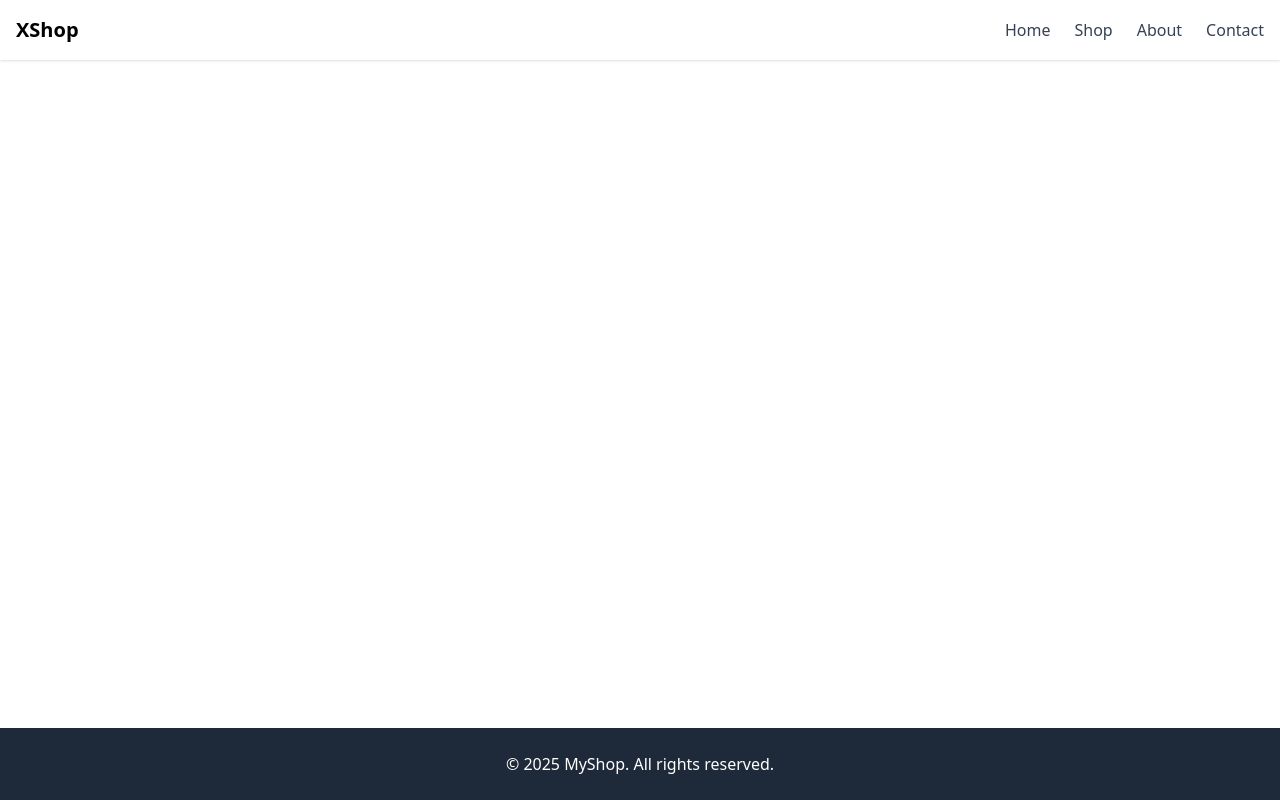
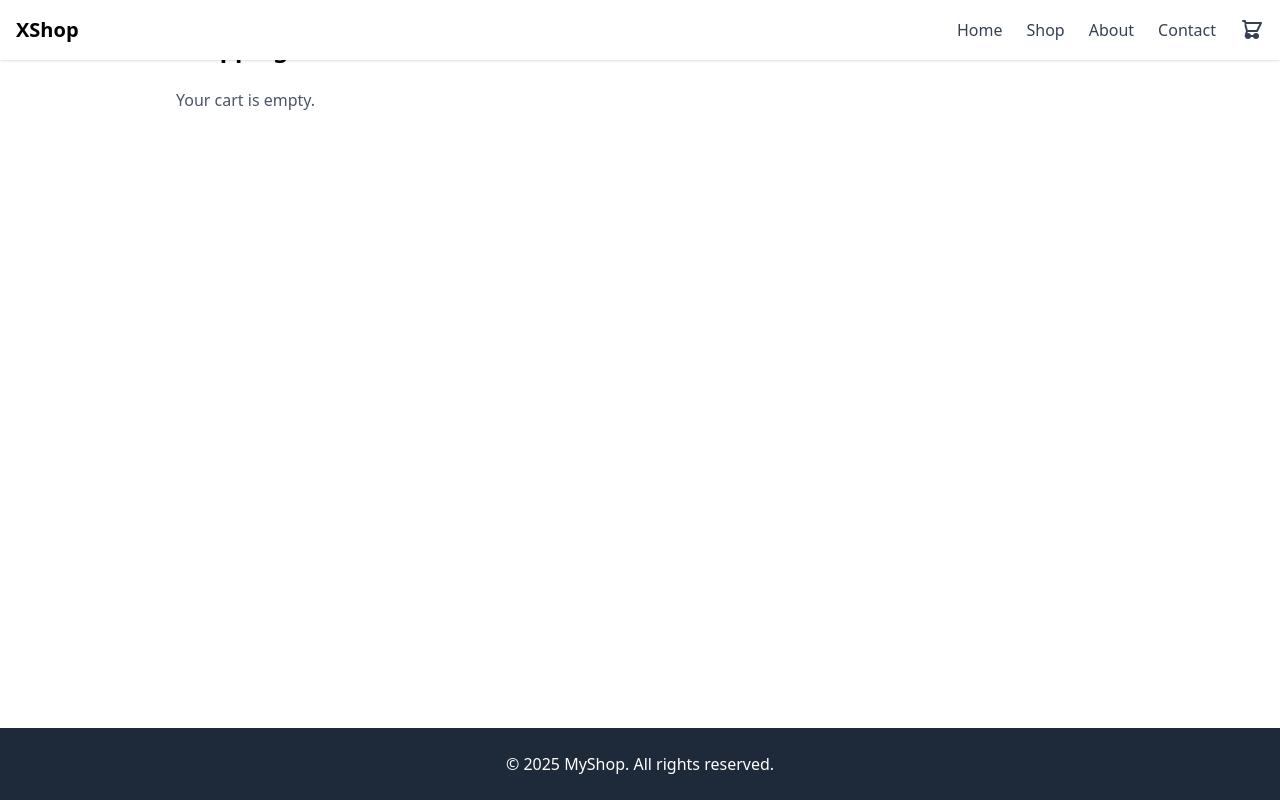
Before and after one commit to yasaman-khosravi-fard/Xshop-frontend, a Nuxt app: page /cart in a window 1280 px wide. Built offline with nearby package versions, Linux system fonts and the light colour scheme.

Commit message:
implementing shopping cart page in navbar ind the cart page itself

```diff
--- a/components/Header.vue
+++ b/components/Header.vue
@@ -1,18 +1,67 @@
 <template>
   <div>
     <!-- Navbar -->
-    <header class="bg-white shadow">
+    <header class="bg-white shadow fixed top-0 left-0 w-full z-50">
       <div
         class="container mx-auto px-4 py-4 flex justify-between items-center"
       >
         <h1 class="text-xl font-bold">XShop</h1>
-        <nav class="space-x-6">
-          <a href="#" class="text-gray-700 hover:text-blue-500">Home</a>
-          <a href="#" class="text-gray-700 hover:text-blue-500">Shop</a>
-          <a href="#" class="text-gray-700 hover:text-blue-500">About</a>
-          <a href="#" class="text-gray-700 hover:text-blue-500">Contact</a>
+
+        <nav class="flex items-center space-x-6">
+          <NuxtLink to="/" class="text-gray-700 hover:text-blue-500"
+            >Home</NuxtLink
+          >
+          <NuxtLink to="/shop" class="text-gray-700 hover:text-blue-500"
+            >Shop</NuxtLink
+          >
+          <NuxtLink to="/about" class="text-gray-700 hover:text-blue-500"
+            >About</NuxtLink
+          >
+          <NuxtLink to="/contact" class="text-gray-700 hover:text-blue-500"
+            >Contact</NuxtLink
+          >
+
+          <!-- Cart Icon with Badge -->
+          <NuxtLink
+            to="/cart"
+            class="relative text-gray-700 hover:text-blue-500"
+          >
+            <svg
+              xmlns="http://www.w3.org/2000/svg"
+              class="h-6 w-6"
+              fill="none"
+              viewBox="0 0 24 24"
+              stroke="currentColor"
+              stroke-width="2"
+            >
+              <path
+                stroke-linecap="round"
+                stroke-linejoin="round"
+                d="M3 3h2l.4 2M7 13h10l4-8H5.4M7 13l-1.4 5h11.8M7 13L5.4 7M16 16a2 2 0 100 4 2 2 0 000-4zm-8 0a2 2 0 100 4 2 2 0 000-4z"
+              />
+            </svg>
+
+            <!-- Badge -->
+            <span
+              v-if="cartCount > 0"
+              class="absolute -top-2 -right-2 bg-red-600 text-white text-xs rounded-full h-5 w-5 flex items-center justify-center"
+            >
+              {{ cartCount }}
+            </span>
+          </NuxtLink>
         </nav>
       </div>
     </header>
   </div>
 </template>
+
+<script setup>
+import { useCartStore } from "@/stores/cartStore";
+
+const cart = useCartStore();
+
+// Derived cart item count (you can sum quantities or use length)
+const cartCount = computed(() =>
+  cart.items.reduce((sum, item) => sum + item.quantity, 0)
+);
+</script>
--- a/nuxt.config.ts
+++ b/nuxt.config.ts
@@ -13,4 +13,8 @@ export default defineNuxtConfig({
   vite: {
     plugins: [tailwindcss()],
   },
+  modules: [
+    "@pinia/nuxt",
+    "pinia-plugin-persistedstate/nuxt", // ✅ this auto-registers the plugin
+  ],
 });
--- a/package.json
+++ b/package.json
@@ -10,8 +10,11 @@
     "postinstall": "nuxt prepare"
   },
   "dependencies": {
+    "@pinia/nuxt": "^0.11.1",
     "@tailwindcss/vite": "^4.1.7",
     "nuxt": "^3.17.4",
+    "pinia": "^3.0.3",
+    "pinia-plugin-persistedstate": "^4.4.0",
     "vue": "^3.5.14",
     "vue-router": "^4.5.1"
   },
--- /dev/null
+++ b/pages/auth/admin/dashboard.vue
@@ -0,0 +1,3 @@
+<template>
+
+</template>
--- a/pages/auth/user/cart.vue
+++ /dev/null
@@ -1,18 +0,0 @@
-<template>
-  <div class="container mx-auto px-4 py-12">
-    <h1 class="text-2xl font-bold mb-6">Your Cart</h1>
-    <div class="space-y-4">
-      <div class="flex items-center justify-between border-b pb-4">
-        <div>
-          <h2 class="font-semibold">Product 1</h2>
-          <p class="text-gray-600 text-sm">Qty: 1</p>
-        </div>
-        <p class="font-semibold">$99.99</p>
-      </div>
-    </div>
-    <div class="mt-8 flex justify-between items-center">
-      <p class="text-xl font-bold">Total: $99.99</p>
-      <button class="bg-green-600 text-white px-6 py-2 rounded hover:bg-green-700">Checkout</button>
-    </div>
-  </div>
-</template>
--- /dev/null
+++ b/pages/cart.vue
@@ -0,0 +1,100 @@
+<template>
+  <div class="container mx-auto px-4 py-8">
+    <h1 class="text-2xl font-bold mb-6">Shopping Cart</h1>
+
+    <div v-if="cartItems.length === 0" class="text-gray-600">
+      Your cart is empty.
+    </div>
+
+    <div v-else class="space-y-6">
+      <div
+        v-for="item in cartItems"
+        :key="item.id"
+        class="flex flex-col md:flex-row items-center border-b pb-4 gap-4"
+      >
+        <img
+          v-if="item.images && item.images.length"
+          :src="apiBase + item.images[0].image_url"
+          alt="Product Image"
+          class="w-24 h-24 object-cover rounded-md"
+        />
+        <div class="flex-1">
+          <h2 class="text-lg font-semibold">{{ item.name }}</h2>
+          <p class="text-gray-600">Price: {{ formatPrice(item.price) }}</p>
+
+          <div class="flex items-center mt-2 gap-2">
+            <button
+              @click="decreaseQty(item.id)"
+              class="px-2 py-1 border rounded"
+            >
+              -
+            </button>
+            <span>{{ item.quantity }}</span>
+            <button
+              @click="increaseQty(item.id)"
+              class="px-2 py-1 border rounded"
+            >
+              +
+            </button>
+          </div>
+        </div>
+
+        <div class="text-right">
+          <p class="text-lg font-bold">
+            {{ formatPrice(item.price * item.quantity) }}
+          </p>
+          <button
+            @click="removeItem(item.id)"
+            class="text-red-600 mt-2 text-sm"
+          >
+            Remove
+          </button>
+        </div>
+      </div>
+
+      <div class="mt-8 border-t pt-4 text-right">
+        <p class="text-xl font-bold">Total: {{ formatPrice(totalPrice) }}</p>
+        <button
+          @click="goToCheckout"
+          class="mt-4 bg-green-600 text-white px-6 py-2 rounded hover:bg-green-700"
+        >
+          Proceed to Checkout
+        </button>
+      </div>
+    </div>
+  </div>
+</template>
+
+<script setup>
+const {
+  public: { apiBase },
+} = useRuntimeConfig();
+import { useCartStore } from "~/stores/cartStore";
+import { useRouter } from "vue-router";
+import { computed } from "vue";
+
+const cartStore = useCartStore();
+const router = useRouter();
+
+const cartItems = computed(() => cartStore.items);
+
+const formatPrice = (price) => `$${price}`;
+const increaseQty = (id) => cartStore.increaseQuantity(id);
+const decreaseQty = (id) => cartStore.decreaseQuantity(id);
+const removeItem = (id) => cartStore.removeItem(id);
+const totalPrice = computed(() => cartStore.total);
+
+const goToCheckout = () => {
+  if (!cartStore.isAuthenticated) {
+    router.push("/login");
+  } else {
+    router.push("/checkout");
+  }
+};
+</script>
+
+<style scoped>
+.container {
+  max-width: 960px;
+}
+</style>
--- a/pages/index.vue
+++ b/pages/index.vue
@@ -49,6 +49,7 @@
           <p class="text-gray-600 mb-2">{{ product.description }}</p>
           <!-- <p v-if="product.images && product.images.length">{{ product.images[0].image_url }}</p> -->
           <button
+            @click.prevent="addToCart(product)"
             class="bg-blue-600 text-white w-full py-2 rounded hover:bg-blue-700"
           >
             Add to Cart
@@ -92,4 +93,12 @@ function applySearch() {
     );
   }
 }
+
+import { useCartStore } from "@/stores/cartStore";
+const cart = useCartStore();
+
+function addToCart(product) {
+  cart.addItem(product);
+  console.log(product , " is added")
+}
 </script>
--- a/pages/products/[id].vue
+++ b/pages/products/[id].vue
@@ -15,6 +15,7 @@
           {{ product.price }}
         </p>
         <button
+          @click.prevent="addToCart(product)"
           class="bg-blue-600 text-white px-6 py-3 rounded hover:bg-blue-700"
         >
           Add to Cart
@@ -38,4 +39,12 @@ const {
 } = await useAsyncData(`product-${route.params.id}`, () =>
   $fetch(`${apiBase}/api/show-product/${route.params.id}`)
 );
+
+import { useCartStore } from "@/stores/cartStore";
+const cart = useCartStore();
+
+function addToCart(product) {
+  cart.addItem(product);
+  console.log(product, " is added");
+}
 </script>
--- /dev/null
+++ b/stores/cartStore.js
@@ -0,0 +1,66 @@
+// stores/cartStore.js
+import { defineStore } from "pinia";
+
+export const useCartStore = defineStore("cart", {
+  state: () => ({
+    items: [], // Each item: { id, name, price, image, quantity }
+    isAuthenticated: false, // Optional: can sync with auth module
+  }),
+  persist: true,
+
+  getters: {
+    total: (state) =>
+      state.items.reduce((sum, item) => sum + item.price * item.quantity, 0),
+  },
+
+  actions: {
+    addItem(product) {
+      const existing = this.items.find((i) => i.id === product.id);
+      if (existing) {
+        existing.quantity += 1;
+      } else {
+        this.items.push({ ...product, quantity: 1 });
+      }
+      this.saveToStorage();
+    },
+
+    removeItem(id) {
+      this.items = this.items.filter((item) => item.id !== id);
+      this.saveToStorage();
+    },
+
+    increaseQuantity(id) {
+      const item = this.items.find((item) => item.id === id);
+      if (item) item.quantity++;
+      this.saveToStorage();
+    },
+
+    decreaseQuantity(id) {
+      const item = this.items.find((item) => item.id === id);
+      if (item && item.quantity > 1) {
+        item.quantity--;
+      } else {
+        this.removeItem(id);
+      }
+      this.saveToStorage();
+    },
+
+    clearCart() {
+      this.items = [];
+      this.saveToStorage();
+    },
+
+    loadFromStorage() {
+      if (process.client) {
+        const data = localStorage.getItem("cart");
+        if (data) this.items = JSON.parse(data);
+      }
+    },
+
+    saveToStorage() {
+      if (process.client) {
+        localStorage.setItem("cart", JSON.stringify(this.items));
+      }
+    },
+  },
+});
```
Also changed, not shown: 2 other files (tests, documents, lock files or other folders). Lines whose indentation alone changed are shown as unchanged.
